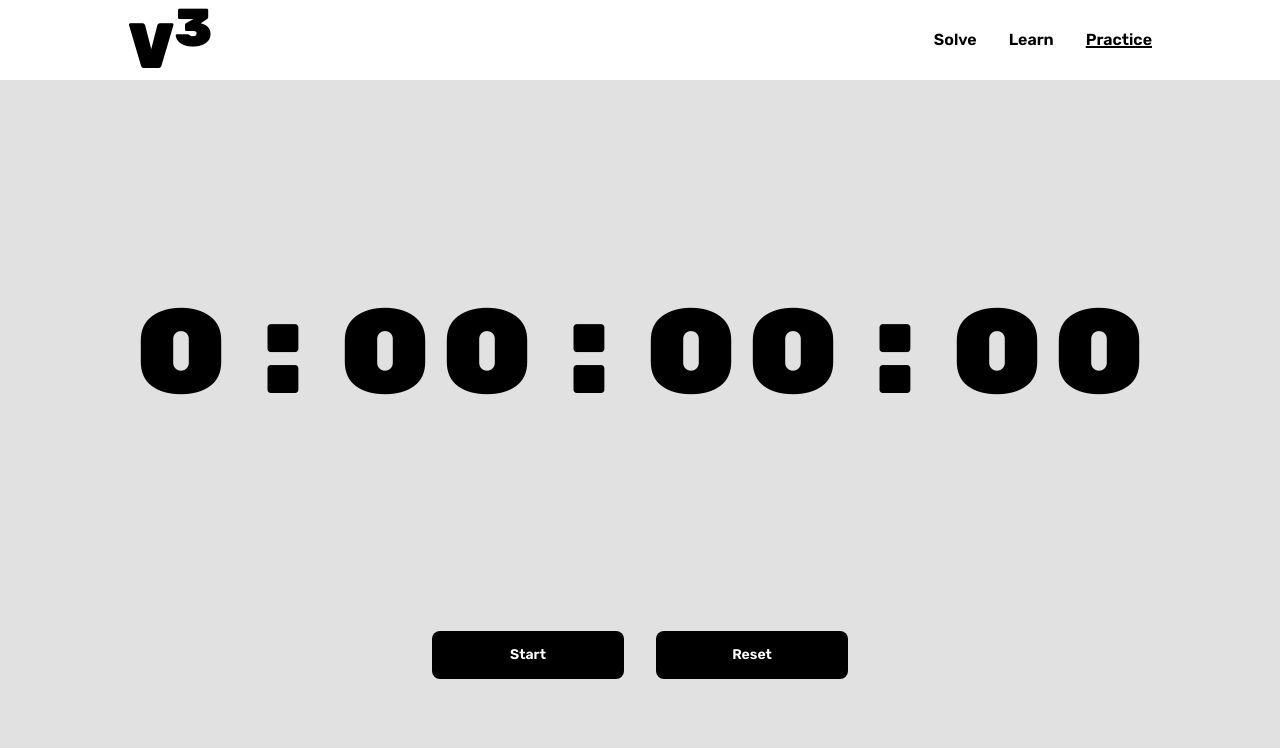
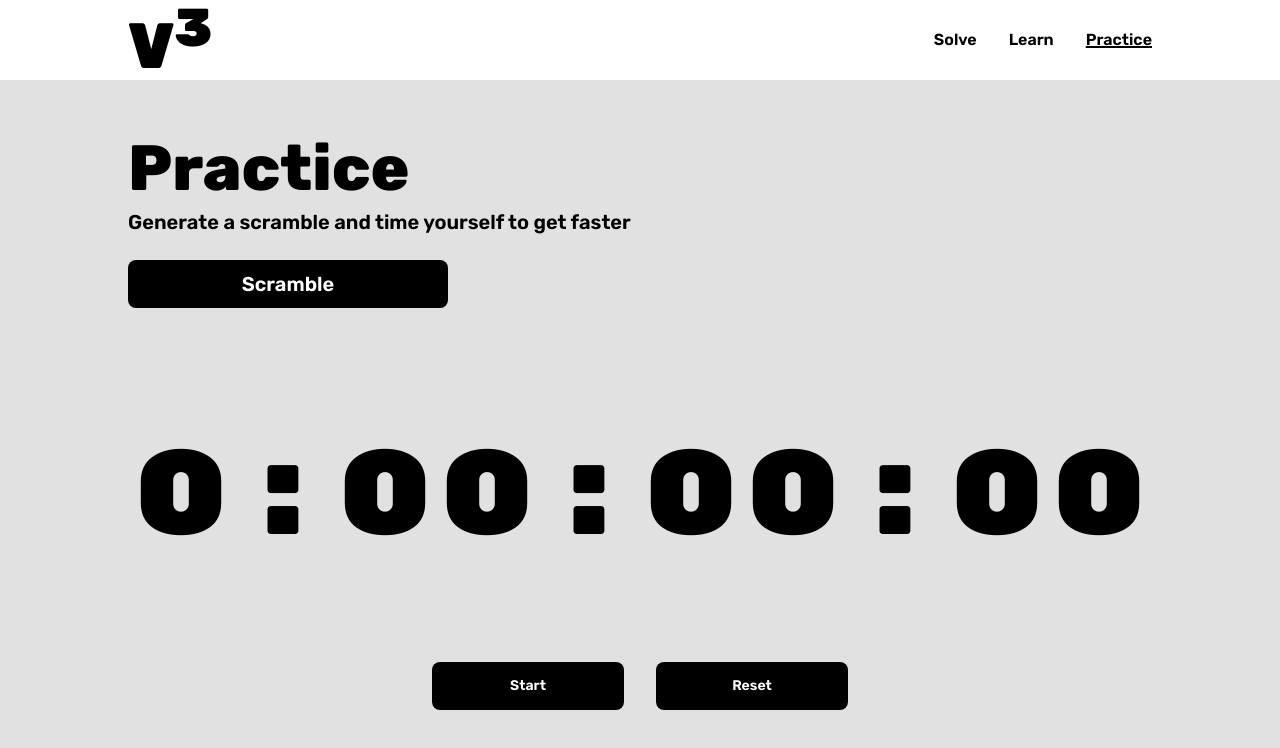
Before and after one commit to yelkhashab/VisionCubed, a React (Create React App) app: page /practice in a window 1280 px wide. Shown: the top 748 px of the page. Built offline with nearby package versions, Linux system fonts and the light colour scheme.

Commit message:
Add scramble generation functionality to Practice page

```diff
--- a/src/pages/Practice/Practice.js
+++ b/src/pages/Practice/Practice.js
@@ -1,14 +1,47 @@
 import './Practice.scss'
 import Header from '../../components/Header/Header'
 import Timer from '../../components/Timer/Timer'
+import axios from 'axios'
+import { useState, useEffect } from 'react'
 
 export default function Practice() {
+    const [scramble, setScramble] = useState('')
+
+    const generateScramble = async () => {
+        const response = await axios.get('http://localhost:8080/api/scramble')
+        setScramble(response.data['scramble'])
+    }
+
+
+
     return (
         <>
             <section className="practice">
                 <Header />
+                <div className="practice__container">
+                    <div className="practice__top">
+                        <div className="practice__title">
+                            <h1>Practice</h1>
+                            <h3>Generate a scramble and time yourself to get faster</h3>
+                            <button className="practice__button" onClick={() => generateScramble()}>
+                                Scramble
+                            </button>
+                        </div>
+                        {scramble.length > 0 && (
+                            <div className="practice__scramble">
+                                <h2 className='practice__scramble-heading'>Scramble:</h2>
+                                <ul>
+                                    {scramble.map((step, index) => (
+                                        <li key={index}>{step}</li>
+                                    ))}
+                                </ul>
+                            </div>
+                        )}
+                    </div>
+
                     <div className="practice__timer">
                         <Timer />
+                    </div>
                 </div>
             </section>
         </>
```
Lines whose indentation alone changed are shown as unchanged.
